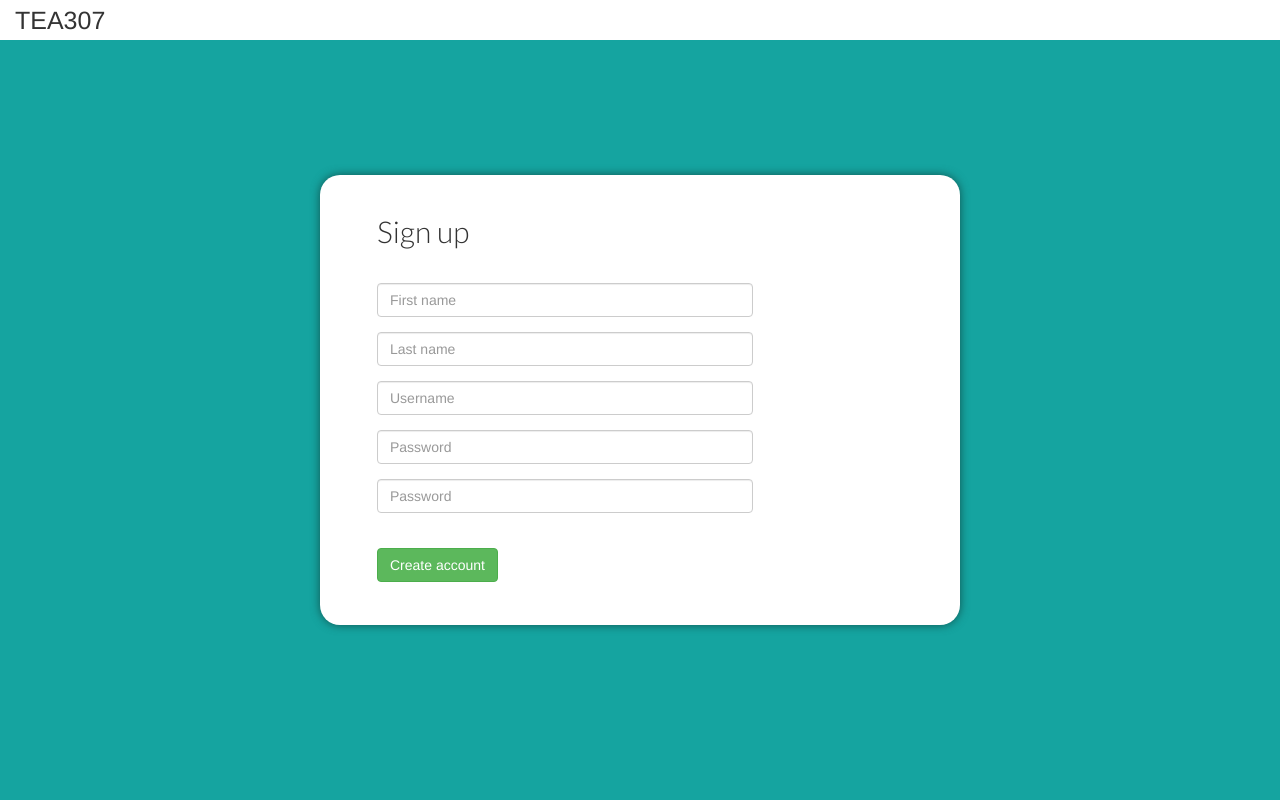
After one commit to MagicKagari/COMP307_Project, a PHP site: page /signup.html in a window 1280 px wide. The commit adds this page. Run offline with PHP 8.4, Linux system fonts and the light colour scheme; some libraries are stand-ins or nearby versions.

Commit message:
Added signup page
Added page where users can create an account

```diff
--- a/html/css/main.css
+++ b/html/css/main.css
@@ -144,6 +144,10 @@ overflow-x: hidden;
     background: rgba(210,210,210,0.4);
     display: block;
 }
+.signupBtn{
+    margin-top: 10px;
+}
+
 .infoBox{
     margin: 30px;
     padding: 30px;
--- /dev/null
+++ b/html/css/signup.css
@@ -0,0 +1,63 @@
+body{
+	padding: 0;
+	margin: 0;
+	overflow: 0;
+}
+
+.frame{
+	width: 100vw;
+	height: 100vh;
+	background: rgb(21,164,160);
+
+}
+.loginForm{
+	position: absolute;
+	left: 50%;
+	top: 50%;
+	height: 450px;
+	width: 50%;
+	min-width: 500px;
+	background: white;
+	padding: 40px 30px 30px 70px;
+	transform: translate(-50%, -50%);
+	border-radius: 20px;
+	box-shadow: 0px 0px 10px rgb(16,84,80);
+
+
+}
+.header{
+	position: absolute;
+	width: 100vw;
+	height: 40px;
+	left:0;
+	top: 0;
+	background: white;
+	z-index: 10;
+	font-size: 25px;
+	line-height: 40px;
+	padding-left: 15px;
+}
+.title{
+	font-family: 'Lato', sans-serif;
+	padding-bottom: 10px;
+	margin-top: 0;
+	}
+
+.row{
+	padding-bottom: 15px;
+}
+
+.col-md-6{
+	padding: 0px 2px;
+}
+.col-md-8{
+	padding: 0px 2px;
+}
+
+.col-md-12{
+	padding: 0px 2px;
+}
+
+.signupBtn{
+	margin-top: 20px;
+}
--- a/html/index.html
+++ b/html/index.html
@@ -64,7 +64,7 @@
                         </div>
 
                         <button class="btn btn-success form-control loginBtn">Log In</button>
-
+                        <a href="signup.html"><button class="btn btn-primary form-control signupBtn">Sign up</button></a>
                     </div>
                     <div class="infoBox">
 
@@ -141,7 +141,6 @@
         <script src="js/plugins.js"></script>
         <script src="js/main.js"></script>
         <script type="text/javascript">
-
         </script>
         <!-- Google Analytics: change UA-XXXXX-X to be your site's ID. -->
         <script>
--- a/html/js/main.js
+++ b/html/js/main.js
@@ -157,6 +157,7 @@ $( document ).ready(function() {
     $(".username").animate({opacity:0},200,function(){$(".username").css("display","none");});
     $(".password").animate({opacity:0},200,function(){$(".password").css("display","none");});
     $(this).animate({opacity:0},200,function(){$(this).css("display","none");});
+    $(".signupBtn").animate({opacity:0},200,function(){$(".signupBtn").css("display","none");});
     $(".loginBox").animate({height:"0px"},200,function(){
       $(".loginBox").css("display","none");
       $(".infoBox").css("display","block");
--- /dev/null
+++ b/html/signup.html
@@ -0,0 +1,68 @@
+<!doctype html>
+<html class="no-js" lang="">
+    <head>
+        <meta charset="utf-8">
+        <meta http-equiv="x-ua-compatible" content="ie=edge">
+        <title></title>
+        <meta name="description" content="">
+        <meta name="viewport" content="width=device-width, initial-scale=1">
+
+        <link rel="apple-touch-icon" href="apple-touch-icon.png">
+        <!-- Place favicon.ico in the root directory -->
+        <link rel="stylesheet" type="text/css" href="https://maxcdn.bootstrapcdn.com/bootstrap/3.3.5/css/bootstrap.min.css">
+        <link rel="stylesheet" href="css/normalize.css">
+        <link rel="stylesheet" href="css/signup.css">
+        <link href='https://fonts.googleapis.com/css?family=Lato:300' rel='stylesheet' type='text/css'>
+        <script src="js/vendor/modernizr-2.8.3.min.js"></script>
+    </head>
+    <body>
+        <!--[if lt IE 8]>
+            <p class="browserupgrade">You are using an <strong>outdated</strong> browser. Please <a href="http://browsehappy.com/">upgrade your browser</a> to improve your experience.</p>
+        <![endif]-->
+
+        <!-- Add your site or application content here -->
+        <div class="header">TEA307</div>
+        <div class="frame">
+            <div class="loginForm">
+            <div class="row">
+                <div class="col-md-12"><h2 class="title">Sign up</h2></div>
+            </div>
+            <div class="row">
+                <div class="col-md-8"><input class="form-control" type="text" placeholder="First name"></div>
+            </div>
+            <div class="row">
+                <div class="col-md-8"><input class="form-control" type="text" placeholder="Last name"></div>
+            </div>
+            <div class="row">
+                <div class="col-md-8"><input class="form-control" type="text" placeholder="Username"></div>
+            </div>
+            <div class="row">
+                <div class="col-md-8"><input class="form-control" type="password" placeholder="Password"></div>
+            </div>
+            <div class="row">
+                <div class="col-md-8"><input class="form-control" type="password" placeholder="Password"></div>
+            </div>
+            <div class="row">
+                <div class="col-md-12"><a href="index.html"><button class="btn btn-success signupBtn" >Create account</button></a></div>
+            </div>
+            </div>
+        </div>
+
+        <script src="https://ajax.googleapis.com/ajax/libs/jquery/1.11.3/jquery.min.js"></script>
+        <script>window.jQuery || document.write('<script src="js/vendor/jquery-1.11.3.min.js"><\/script>')</script>
+        <script src="js/plugins.js"></script>
+        <!--<script src="js/main.js"></script>-->
+        <script type="text/javascript">
+
+        </script>
+        <!-- Google Analytics: change UA-XXXXX-X to be your site's ID. -->
+        <script>
+            (function(b,o,i,l,e,r){b.GoogleAnalyticsObject=l;b[l]||(b[l]=
+            function(){(b[l].q=b[l].q||[]).push(arguments)});b[l].l=+new Date;
+            e=o.createElement(i);r=o.getElementsByTagName(i)[0];
+            e.src='https://www.google-analytics.com/analytics.js';
+            r.parentNode.insertBefore(e,r)}(window,document,'script','ga'));
+            ga('create','UA-XXXXX-X','auto');ga('send','pageview');
+        </script>
+    </body>
+</html>
```
